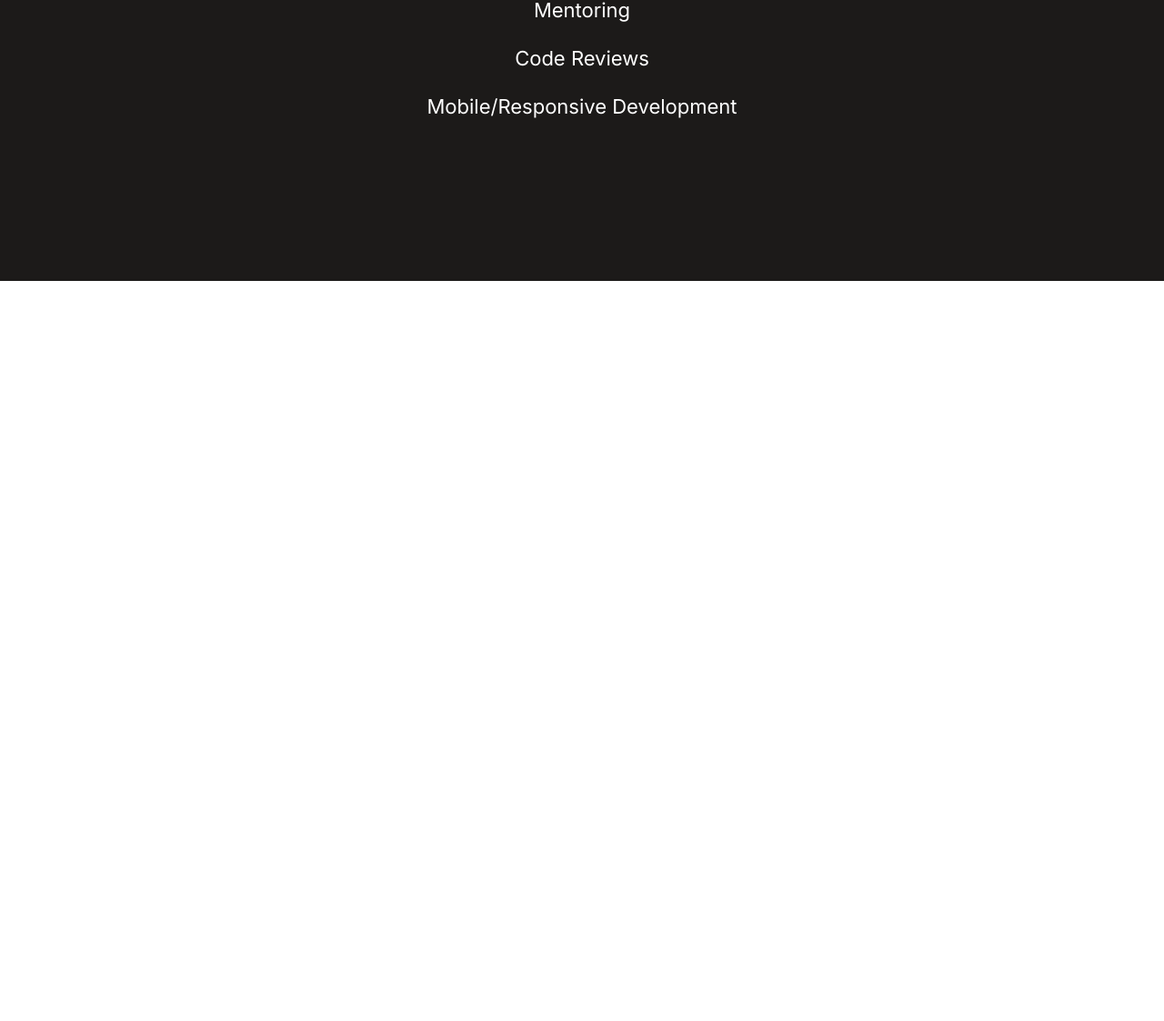
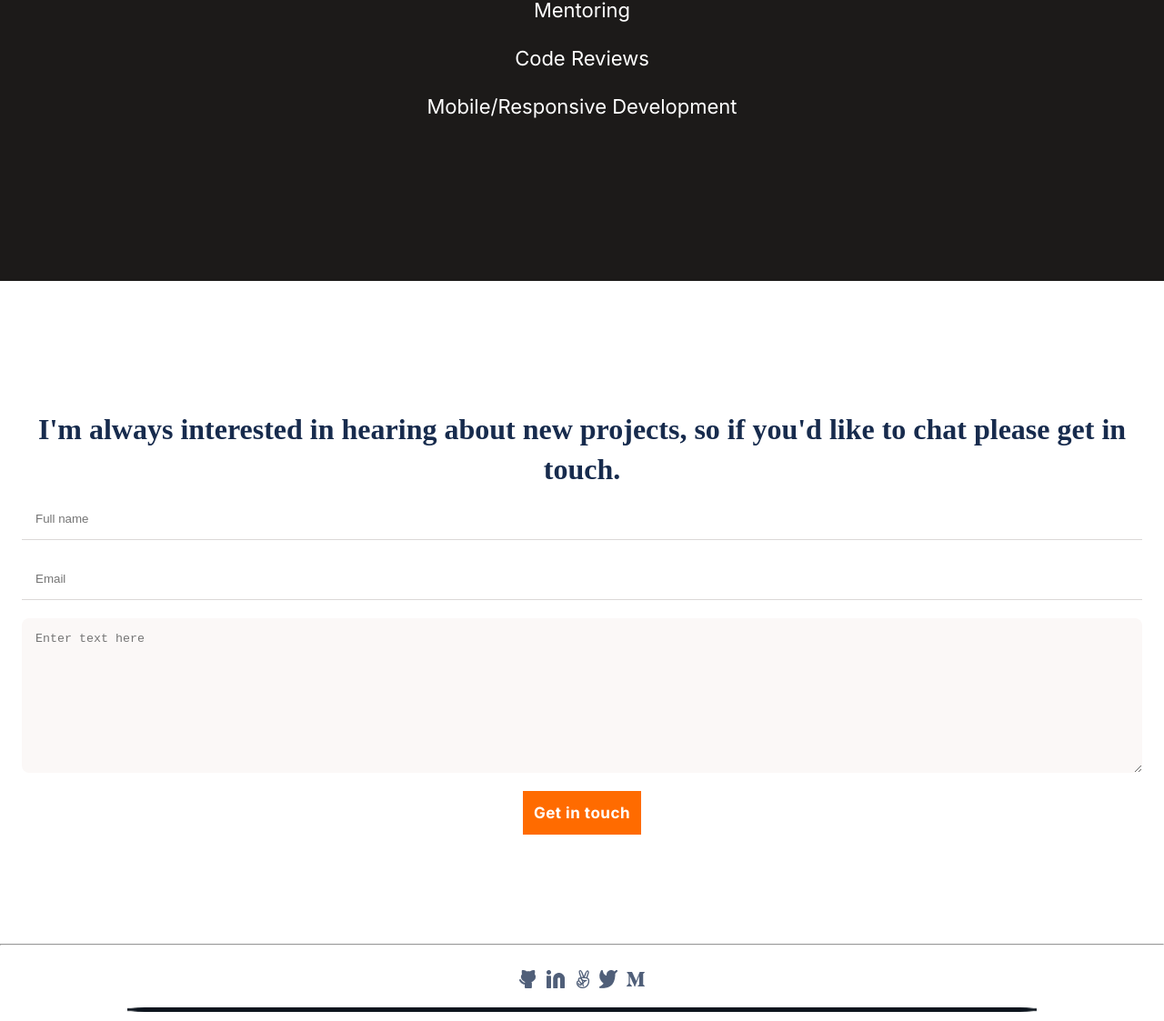
Before and after one commit to ridwanediallo/contact-form, a plain HTML site: page index.html in a window 1280 px wide. Shown: the part 6398-7521 px from the top of the page at 91% size. Before the commit the page ends 6707 px from the top, so only its background shows below. Drawn offline with Linux system fonts and the light colour scheme.

Commit message:
Add contact form

```diff
--- a/css/main.css
+++ b/css/main.css
@@ -1,4 +1,4 @@
-@import url("https://fonts.googleapis.com/css2?family=Crete+Round&family=Poppins&family=Roboto:wght@700&family=Inter:wght@400;700&display=swap");
+@import url('https://fonts.googleapis.com/css2?family=Crete+Round&family=Poppins&family=Roboto:wght@700&family=Inter:wght@400;700&display=swap');
 
 * {
   padding: 0;
@@ -24,7 +24,7 @@ header {
 }
 
 #logo {
-  font-family: "Roboto", sans-serif;
+  font-family: 'Roboto', sans-serif;
   font-style: normal;
   font-weight: bold;
   font-size: 18px;
@@ -69,7 +69,7 @@ main {
 .intro-greet,
 .about-me h2 {
   color: #ff6b00;
-  font-family: "Crete Round", serif;
+  font-family: 'Crete Round', serif;
   font-style: normal;
   font-weight: normal;
   font-size: 56px;
@@ -78,7 +78,7 @@ main {
 }
 
 .intro-me {
-  font-family: "Roboto", sans-serif;
+  font-family: 'Roboto', sans-serif;
   font-style: normal;
   font-weight: bold;
   font-size: 24px;
@@ -88,7 +88,7 @@ main {
 }
 
 .intro-text {
-  font-family: "Poppins", sans-serif;
+  font-family: 'Poppins', sans-serif;
   font-style: normal;
   font-weight: normal;
   font-size: 16px;
@@ -131,7 +131,7 @@ main {
 }
 
 .projects h2 {
-  font-family: "Crete Round", serif;
+  font-family: 'Crete Round', serif;
   font-style: normal;
   font-weight: normal;
   font-size: 40px;
@@ -163,7 +163,7 @@ main {
 
 .description,
 .white-description {
-  font-family: "Inter", sans-serif;
+  font-family: 'Inter', sans-serif;
   font-style: normal;
   font-weight: normal;
   font-size: 20px;
@@ -198,7 +198,7 @@ main {
 
 li {
   list-style: none;
-  font-family: "Inter", sans-serif;
+  font-family: 'Inter', sans-serif;
   font-style: normal;
   font-weight: normal;
   font-size: 22px;
@@ -215,7 +215,7 @@ li {
 }
 
 .card h2 {
-  font-family: "Crete Round", serif;
+  font-family: 'Crete Round', serif;
   font-style: normal;
   font-weight: normal;
   font-size: 32px;
@@ -224,19 +224,19 @@ li {
 }
 
 .gtime {
-  background-image: url("../media/png/gtime.png");
+  background-image: url('../media/png/gtime.png');
 }
 
 .weather {
-  background-image: url("../media/png/weather.png");
+  background-image: url('../media/png/weather.png');
 }
 
 .conference {
-  background-image: url("../media/png/conference.png");
+  background-image: url('../media/png/conference.png');
 }
 
 .katchy {
-  background-image: url("../media/png/katchy.png");
+  background-image: url('../media/png/katchy.png');
 }
 
 .project-stacks {
@@ -270,7 +270,7 @@ li {
 }
 
 .about-me-text {
-  font-family: "Inter", sans-serif;
+  font-family: 'Inter', sans-serif;
   font-style: normal;
   font-weight: normal;
   font-size: 16px;
@@ -285,7 +285,7 @@ li {
   justify-content: center;
   padding: 12px;
   background: #ff6b00;
-  font-family: "Inter", sans-serif;
+  font-family: 'Inter', sans-serif;
   font-style: normal;
   font-weight: bold;
   font-size: 17px;
@@ -307,7 +307,7 @@ li {
 }
 
 .list-title {
-  font-family: "Inter", sans-serif;
+  font-family: 'Inter', sans-serif;
   font-style: normal;
   font-weight: bold;
   font-size: 32px;
@@ -315,13 +315,135 @@ li {
 }
 
 .languages {
-  list-style: inside url("../media/svg/rectangle.svg");
+  list-style: inside url('../media/svg/rectangle.svg');
 }
 
 .frameworks {
-  list-style: inside url("../media/svg/square.svg");
+  list-style: inside url('../media/svg/square.svg');
 }
 
 .skills {
-  list-style: inside url("../media/svg/circle.svg");
+  list-style: inside url('../media/svg/circle.svg');
 }
+
+/* FOOTER */
+
+footer {
+  background-color: #fff;
+  background-image: url(./images/footer-gb/contact\ form\ shapes-mobile.svg);
+  background-repeat: no-repeat;
+  background-position: right top 20px;
+  border-radius: 100px 0 0 0;
+  padding-top: 79px;
+  display: flex;
+  flex-direction: column;
+}
+
+.footer-text {
+  display: flex;
+  flex-direction: column;
+  align-items: center;
+  justify-content: center;
+  padding: 10px 24px;
+}
+
+footer .title {
+  font-weight: bold;
+  font-size: 40px;
+  line-height: 52px;
+  color: #fff;
+}
+
+footer .supporting-text {
+  text-align: center;
+  font-style: normal;
+  font-weight: 700;
+  font-size: 32px;
+  line-height: 44px;
+  color: #172b4d;
+}
+
+form {
+  display: flex;
+  flex-direction: column;
+  align-items: stretch;
+  margin: 0 24px;
+}
+
+form > div {
+  display: flex;
+  flex-direction: column;
+}
+
+form input {
+  border: none;
+  margin-bottom: 20px;
+  padding: 15px;
+  border-bottom: 1px solid #dbd8d7;
+}
+
+form textarea {
+  border: none;
+  border-radius: 8px;
+  margin-bottom: 20px;
+  padding: 15px;
+  background: #fbf8f7;
+}
+
+form textarea {
+  min-height: 170px;
+}
+
+.form-submit {
+  display: flex;
+  flex-direction: row;
+  align-items: center;
+  justify-content: center;
+  padding: 12px;
+  background: #ff6b00;
+  font-family: 'Inter', sans-serif;
+  font-style: normal;
+  font-weight: bold;
+  font-size: 17px;
+  line-height: 24px;
+  letter-spacing: 0.03em;
+  color: #fff;
+  align-self: center;
+  transition: 350ms;
+  border: none;
+  margin-bottom: 100px;
+}
+
+/* .form-submit:hover {
+  background-color: rgb(79, 0, 213);
+  color: #fff;
+  text-decoration: underline;
+  border: 1px solid #fff;
+} */
+
+h2.title {
+  margin: 0;
+  padding: 0;
+}
+
+.social-footer {
+  display: flex;
+  flex-direction: row;
+  align-items: center;
+  justify-content: center;
+}
+
+.social-icon-footer {
+  color: #505f79;
+}
+
+footer hr {
+  width: 100%;
+  /* margin: 0; */
+  margin: 20px 0;
+}
+
+.bar-icon-footer {
+  height: 5px;
+  margin: 10px 140px;
+}
--- a/index.html
+++ b/index.html
@@ -155,7 +155,9 @@
           <div class="card-description">
             <h2>Weather App</h2>
             <p class="white-description">
-              This is a responsive weather app made with JavaScript that displays the temperature, humidity and timezone for cities around the world.
+              This is a responsive weather app made with JavaScript that
+              displays the temperature, humidity and timezone for cities around
+              the world.
             </p>
             <ul class="project-stacks card-stacks">
               <li>HTML</li>
@@ -216,7 +218,6 @@
             >
           </div>
         </div>
-
       </div>
       <div class="about-me">
         <section class="about-me-section">
@@ -296,4 +297,125 @@
       crossorigin="anonymous"
     ></script>
   </body>
+
+  <footer id="contact">
+    <div class="footer-text">
+      <h2 class="title">Contact me</h2>
+      <p class="supporting-text">
+        I'm always interested in hearing about new projects, so if you'd like to
+        chat please get in touch.
+      </p>
+    </div>
+    <form
+      action="https://formspree.io/f/xwkyvenp"
+      method="get"
+      class="form"
+      id="form"
+    >
+      <div class="name">
+        <label for="name"></label>
+        <input
+          type="text"
+          name="fullName"
+          id="name"
+          placeholder="Full name"
+          required
+          minlength="2"
+          maxlength="20"
+        />
+      </div>
+      <div class="email">
+        <label for="mail"></label>
+        <input
+          type="email"
+          name="mail"
+          id="mail"
+          placeholder="Email"
+          required
+        />
+      </div>
+      <div class="message">
+        <label for="message"></label>
+        <textarea
+          name="message"
+          id="message"
+          placeholder="Enter text here"
+          required
+          maxlength="300"
+          minlength="10"
+        ></textarea>
+      </div>
+      <p id="error-msg"></p>
+      <button type="submit" class="form-submit">Get in touch</button>
+
+    </form>
+    <hr>
+      <div class="social-footer">
+        <a
+          class="social-link"
+          href="https://github.com/SpaYco"
+          target="_blank"
+          rel="noreferrer noopener"
+        >
+          <img
+            class="social-icon-footer"
+            src="./media/png/github.png"
+            alt="GitHub Icon"
+          />
+        </a>
+        <a
+          class="social-link"
+          href="https://www.linkedin.com/in/spayco"
+          target="_blank"
+          rel="noreferrer noopener"
+        >
+          <img
+            class="social-icon-footer"
+            src="./media/png/linkedin.png"
+            alt="LinkedIn Icon"
+          />
+        </a>
+        <a
+          class="social-link"
+          href="https://angel.co/spayco"
+          target="_blank"
+          rel="noreferrer noopener"
+        >
+          <img
+            class="social-icon-footer"
+            src="./media/png/angel.png"
+            alt="AngelList Icon"
+          />
+        </a>
+        <a
+          class="social-link"
+          href="https://twitter.com/iSpaYco"
+          target="_blank"
+          rel="noreferrer noopener"
+        >
+          <img
+            class="social-icon-footer"
+            src="./media/png/twitter.png"
+            alt="Twitter Icon"
+          />
+        </a>
+        <a
+          class="social-link"
+          href="https://spayco.medium.com/"
+          target="_blank"
+          rel="noreferrer noopener"
+        >
+          <img
+            class="social-icon-footer"
+            src="./media/png/medium.png"
+            alt="Medium Icon"
+          />
+        </a>
+      </div>
+      <img
+            class="bar-icon-footer"
+            src="./media/png/Shape.png"
+            alt="Medium Icon"
+          />
+  </footer>
 </html>
```
Also changed, not shown: media/png/Shape.png (added), media/png/angel.png (added), media/png/github.png (added), media/png/linkedin.png (added), media/png/medium.png (added), media/png/twitter.png (added).
